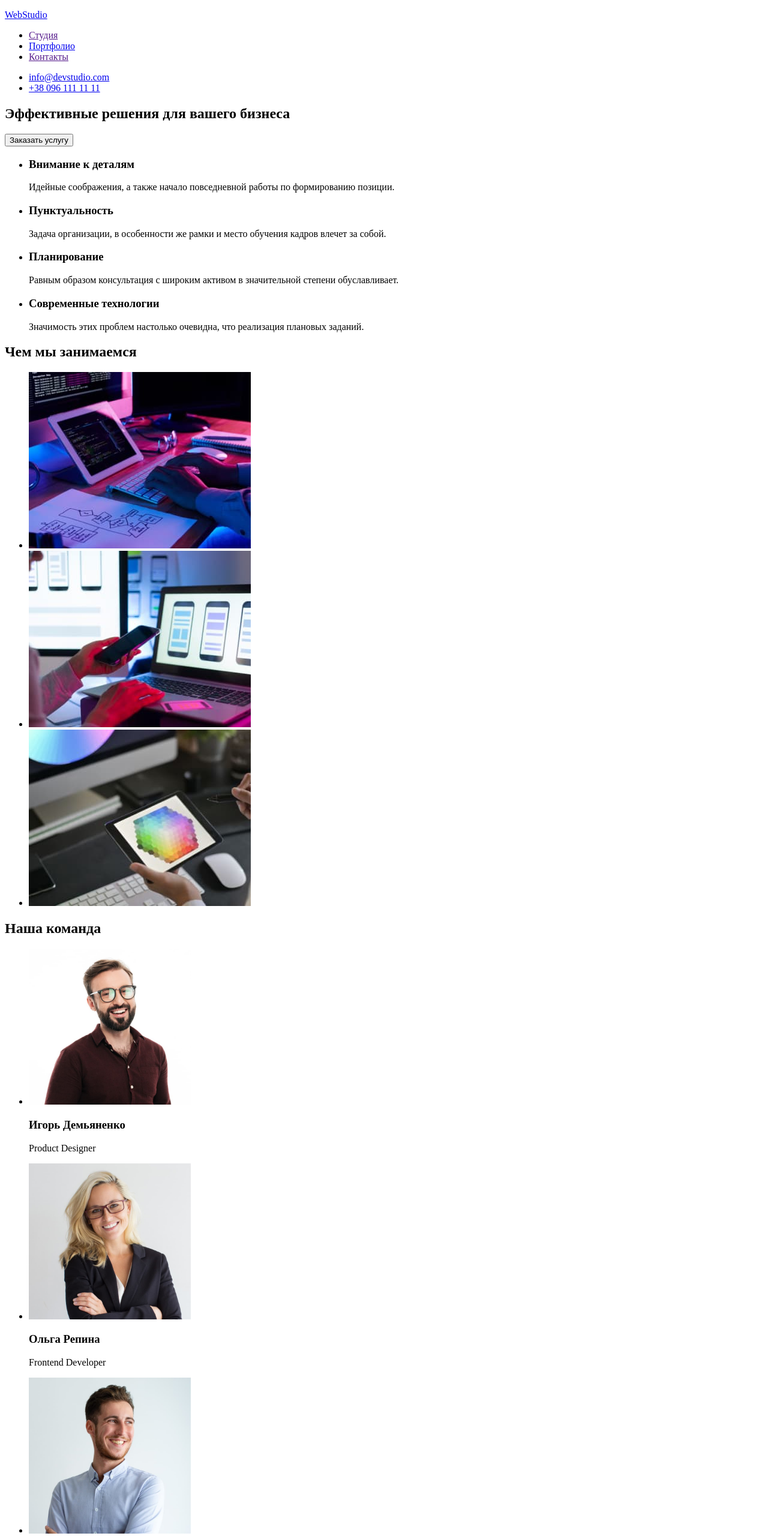
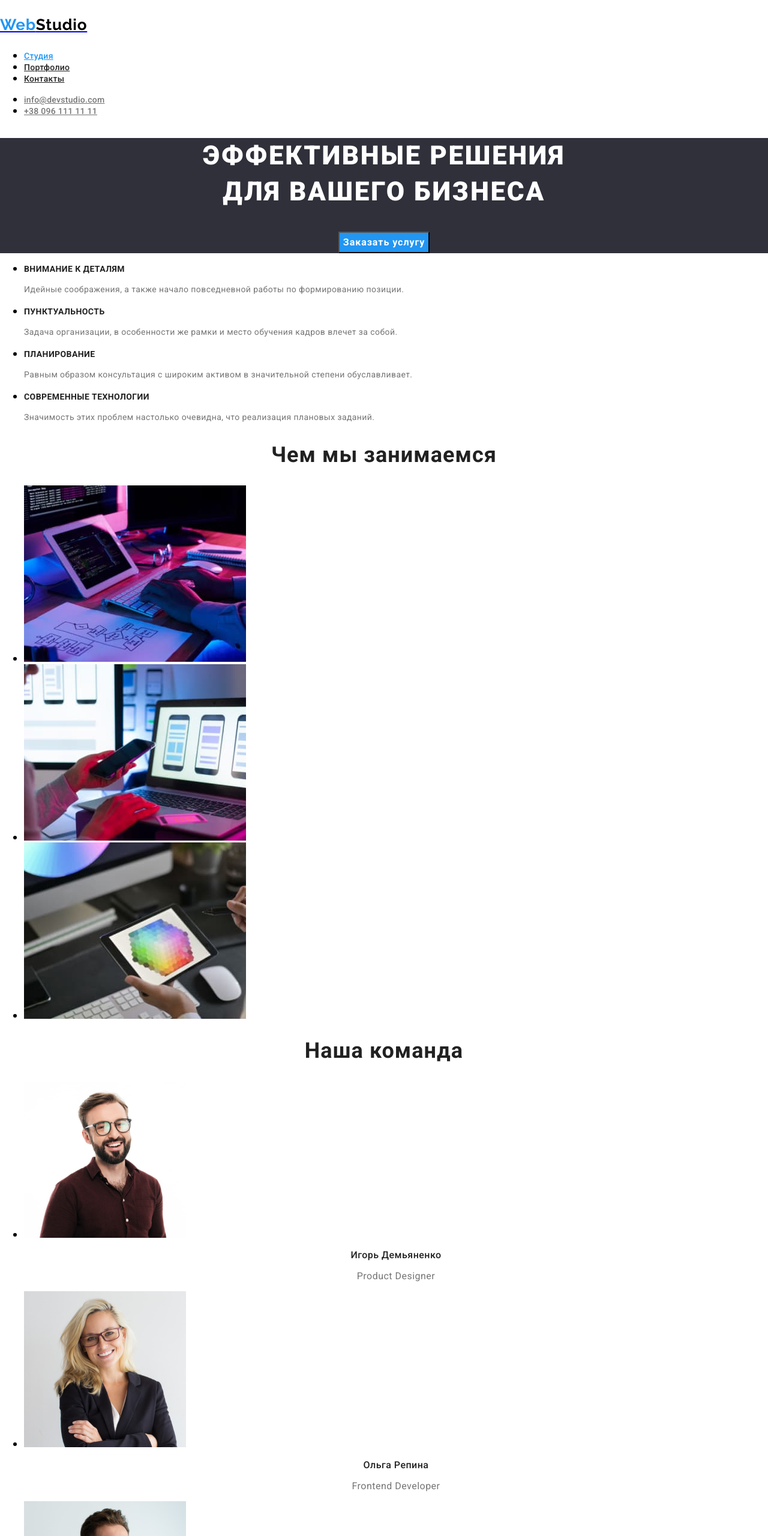
Before and after one commit to e-ovsiannikov/goit-markup-hw-02, a plain HTML site: page index.html in a window 1280 px wide. Shown: the top 2560 px of the page at 60% size. Drawn offline with nearby package versions, Linux system fonts and the light colour scheme.

Commit message:
добавляет шрифты и стили в index.html

```diff
--- a/css/styles.css
+++ b/css/styles.css
@@ -0,0 +1,180 @@
+/* ==========HEADER=========== */
+.logo-text{
+    font-family: 'Raleway', sans-serif;
+    font-weight: 700;
+    font-size: 26px;
+    line-height: 1.19;
+    letter-spacing: 0.03em;
+    color: #000000;
+}
+.web{
+    color: #2196F3;
+}
+.menu-link{
+    font-family: 'Roboto', sans-serif;
+    font-weight: 500;
+    font-size: 14px;
+    line-height: 1.14;
+    letter-spacing: 0.02em;
+    color: #212121;
+}
+.menu-link:hover,
+.menu-link:focus{
+    color: #2196F3;
+}
+.current{
+    color: #2196f3;
+}
+.contact-link{
+    font-family: 'Roboto', sans-serif;
+    font-weight: 500;
+    font-size: 14px;
+    line-height: 1.14;
+    letter-spacing: 0.02em;
+    color: #757575;
+}
+.contact-link:hover,
+.contact-link:focus{
+   color:  #2196F3;
+}
+/* ==========END HEADER=========== */
+
+
+
+/* ==========HERO=========== */
+.hero{
+    background-color: #2F303A;
+    text-align: center;
+}
+.hero-title{
+    font-family: 'Roboto', sans-serif;
+    font-weight: 900;
+    font-size: 44px;
+    line-height: 1.36;
+    text-align: center;
+    letter-spacing: 0.06em;
+    text-transform: uppercase;
+    color: #FFFFFF;
+}
+.hero-btn{
+    font-family: 'Roboto', sans-serif;
+    font-weight: 700;
+    font-size: 16px;
+    line-height: 1.87;
+    letter-spacing: 0.06em;
+    color: #FFFFFF;
+    background: #2196F3;
+    cursor: pointer;
+}
+/* ==========END HERO=========== */
+
+
+/* ==========ADVANTAGES=========== */
+.advantages-title{
+    font-family: 'Roboto', sans-serif;
+    font-weight: 700;
+    font-size: 14px;
+    line-height: 1.14;
+    letter-spacing: 0.03em;
+    text-transform: uppercase;
+    color: #212121;
+}
+.description{
+    font-family: 'Roboto', sans-serif;
+    font-weight: 400;
+    font-size: 14px;
+    line-height: 1.71;
+    letter-spacing: 0.03em;
+    color: #757575;
+}
+/* ==========END ADVANTAGES=========== */
+
+
+/* ==========OUR WORKS=========== */
+.work-title{
+    font-family: 'Roboto', sans-serif;
+    font-weight: 700;
+    font-size: 36px;
+    line-height: 1.16;
+    text-align: center;
+    letter-spacing: 0.03em;
+    color: #212121;
+}
+/* ==========END OUR WORKS=========== */
+
+/* ===================TEAM================= */
+.team-title{
+    font-family: 'Roboto', sans-serif;
+    ont-weight: 700;
+    font-size: 36px;
+    line-height: 1.16;
+    text-align: center;
+    letter-spacing: 0.03em;
+    color: #212121;
+}
+.name-title{
+    font-family: 'Roboto', sans-serif;
+    font-weight: 500;
+    font-size: 16px;
+    line-height: 1.19;
+    text-align: center;
+    letter-spacing: 0.03em;
+    color: #212121;
+}
+.profession{
+    font-family: 'Roboto', sans-serif;
+    font-weight: 400;
+    font-size: 16px;
+    line-height: 1.19;
+    text-align: center;
+    letter-spacing: 0.03em;
+    color: #757575;
+}
+/* ===============END TEAM================= */
+
+/* ===============FOOTER================= */
+.footer{
+    background: #2F303A;
+}
+.contact{
+    font-style: normal;
+}
+.log-footer{
+    font-family: 'Raleway', sans-serif;
+    font-weight: 700;
+    font-size: 26px;
+    line-height: 1.19;
+    letter-spacing: 0.03em;
+    color: #FFFFFF;
+}
+.low-web{
+    color: #2196F3;
+}
+
+.contact-item-link{
+    font-family: 'Roboto', sans-serif;
+    font-weight: 400;
+    font-size: 14px;
+    line-height: 1.71;
+    letter-spacing: 0.03em;
+    color: #FFFFFF;
+}
+.footer-contact-link{
+    font-family: 'Roboto', sans-serif;
+    font-weight: 400;
+    font-size: 14px;
+    line-height: 1.71;
+    letter-spacing: 0.03em;
+    color: rgba(255, 255, 255, 0.6);
+}
+.footer-contact-link:hover,
+.footer-contact-link:focus{
+    color: #ffffff;
+}
+/* ===============END FOOTER================= */
+
+
+/* ===============PORTFOLIO NAVIGATION================= */
+
+
+/* ===============END PORTFOLIO NAVIGATION================= */
--- a/index.html
+++ b/index.html
@@ -1,127 +1,131 @@
 <!DOCTYPE html>
 <html lang="ru">
 <head>
+    <link rel="stylesheet" href="https://cdnjs.cloudflare.com/ajax/libs/modern-normalize/1.1.0/modern-normalize.min.css" integrity="sha512-wpPYUAdjBVSE4KJnH1VR1HeZfpl1ub8YT/NKx4PuQ5NmX2tKuGu6U/JRp5y+Y8XG2tV+wKQpNHVUX03MfMFn9Q==" crossorigin="anonymous" referrerpolicy="no-referrer" />
     <meta charset="UTF-8">
     <meta http-equiv="X-UA-Compatible" content="IE=edge">
     <meta name="viewport" content="width=device-width, initial-scale=1.0">
     <title>WebStudio</title>
+    <link rel="preconnect" href="https://fonts.gstatic.com">
+    <link href="https://fonts.googleapis.com/css2?family=Raleway:wght@700&family=Roboto:wght@400;500;700;900&display=swap" rel="stylesheet">
+    <link rel="stylesheet" href="./css/styles.css"/>
 </head>
 <body>
     <!--HEADER-->
-    <header>
-        <nav>
-            <a href="/">
-                <p lang="en"><span>Web</span>Studio</p>
+    <header class="header">
+        <nav class="navigation">
+            <a class="logo" href="./">
+                <p class="logo-text" lang="en"><span class="web">Web</span>Studio</p>
             </a>
-            <ul>
-                <li>
-                    <a href="">Студия</a>
+            <ul class="menu">
+                <li class="menu-item">
+                    <a class="menu-link current" href="">Студия</a>
                 </li>
-                <li>
-                    <a href="./portfolio.html">Портфолио</a>
+                <li class="menu-item">
+                    <a class="menu-link" href="./portfolio.html">Портфолио</a>
                 </li>
-                <li>
-                    <a href="">Контакты</a>
+                <li class="menu-item">
+                    <a class="menu-link" href="">Контакты</a>
                 </li>
             </ul>
         </nav>
-        <ul>
-            <li><a href="mailto:info@devstudio.com">info@devstudio.com</a>
+        <ul class="header-contact">
+            <li class="contact-item"><a class="contact-link" href="mailto:info@devstudio.com">info@devstudio.com</a>
             </li>
-            <li><a href="tel:+380961111111">+38 096 111 11 11</a>
+            <li class="contact-item"><a class="contact-link" href="tel:+380961111111">+38 096 111 11 11</a>
             </li>
         </ul>
     </header>
-    <main>
+    <main class="page">
         <!--HERO-->
-        <section>
-            <h1>Эффективные решения для вашего бизнеса</h1>
-            <button type="button">Заказать услугу</button>
+        <section class="hero">
+            <h1 class="hero-title">Эффективные решения <br> для вашего бизнеса</h1>
+            <button class="hero-btn" type="button">Заказать услугу</button>
         </section>
 
         <!--Преимущества-->
-        <section>
+        <section class="advantages">
             <h2 hidden>Преимущества</h2>
-            <ul>
-                <li>
-                    <h3>Внимание к деталям</h3>
-                    <p>Идейные соображения, а также начало повседневной работы по формированию позиции.</p>
+            <ul class="advantages-list">
+                <li class="advantages-item">
+                    <h3 class="advantages-title">Внимание к деталям</h3>
+                    <p class="description">Идейные соображения, а также начало повседневной работы по формированию позиции.</p>
                 </li>
-                <li>
-                    <h3>Пунктуальность</h3>
-                    <p>Задача организации, в особенности же рамки и место обучения кадров влечет за собой.</p>
+                <li class="advantages-item">
+                    <h3 class="advantages-title">Пунктуальность</h3>
+                    <p class="description">Задача организации, в особенности же рамки и место обучения кадров влечет за собой.</p>
                 </li>
-                <li>
-                    <h3>Планирование</h3>
-                    <p>Равным образом консультация с широким активом в значительной степени обуславливает.</p>
+                <li class="advantages-item">
+                    <h3 class="advantages-title">Планирование</h3>
+                    <p class="description">Равным образом консультация с широким активом в значительной степени обуславливает.</p>
                 </li>
-                <li>
-                    <h3>Современные технологии</h3>
-                    <p>Значимость этих проблем настолько очевидна, что реализация плановых заданий.</p>
+                <li class="advantages-item">
+                    <h3 class="advantages-title">Современные технологии</h3>
+                    <p class="description">Значимость этих проблем настолько очевидна, что реализация плановых заданий.</p>
                 </li>
             </ul>
         </section>
 
         <!--Our Work-->
 
-        <section>
-            <h2>Чем мы занимаемся</h2>
-            <ul>
-                <li>
-                    <img src="./images/our-work/box1.jpg" alt="розробка десктопных приложений" width="370" height="294">
+        <section class="works">
+            <h2 class="work-title">Чем мы занимаемся</h2>
+            <ul class="work-list">
+                <li class="work-list-item">
+                    <img class="work-pic" src="./images/our-work/box1.jpg" alt="розробка десктопных приложений" width="370" height="294">
                 </li>
-                <li>
-                    <img src="./images/our-work/box2.jpg" alt="розробка мобильных приложений" width="370" height="294">
+                <li class="work-list-item">
+                    <img class="work-pic" src="./images/our-work/box2.jpg" alt="розробка мобильных приложений" width="370" height="294">
                 </li>
-                <li>
-                    <img src="./images/our-work/box3.jpg" alt="розробка дизайна" width="370" height="294">
+                <li class="work-list-item">
+                    <img class="work-pic" src="./images/our-work/box3.jpg" alt="розробка дизайна" width="370" height="294">
                 </li>
             </ul>
         </section>
 
         <!--Team-->
-        <section>
-            <h2>Наша команда</h2>
-            <ul>
-                <li>
-                    <img src="./images/team/img1.jpg" alt="Игорь Демьяненко" width="270" height="260">
-                    <h3>Игорь Демьяненко</h3>
-                    <p>Product Designer</p>
+        <section class="team">
+            <h2 class="team-title">Наша команда</h2>
+            <ul class="team-list">
+                <li class="team-list-item">
+                    <img class="team-img" src="./images/team/img1.jpg" alt="Игорь Демьяненко" width="270" height="260">
+                    <h3 class="name-title">Игорь Демьяненко</h3>
+                    <p class="profession" lang="en">Product Designer</p>
                 </li>
-                <li>
-                    <img src="./images/team/img2.jpg" alt="Ольга Репина" width="270" height="260">
-                    <h3>Ольга Репина</h3>
-                    <p>Frontend Developer</p>
+                <li class="team-list-item">
+                    <img class="team-img" src="./images/team/img2.jpg" alt="Ольга Репина" width="270" height="260">
+                    <h3 class="name-title">Ольга Репина</h3>
+                    <p class="profession" lang="en">Frontend Developer</p>
                 </li>
-                <li>
-                    <img src="./images/team/img3.jpg" alt="Николай Тарасов" width="270" height="260">
-                    <h3>Николай Тарасов</h3>
-                    <p>Marketing</p>
+                <li class="team-list-item">
+                    <img class="team-img" src="./images/team/img3.jpg" alt="Николай Тарасов" width="270" height="260">
+                    <h3 class="name-title">Николай Тарасов</h3>
+                    <p class="profession" lang="en">Marketing</p>
                 </li>
-                <li>
-                    <img src="./images/team/img4.jpg" alt="Михаил Ермаков" width="270" height="260">
-                    <h3>Михаил Ермаков</h3>
-                    <p lang="en">UI Designer</p>
+                <li class="team-list-item">
+                    <img class="team-img" src="./images/team/img4.jpg" alt="Михаил Ермаков" width="270" height="260">
+                    <h3 class="name-title">Михаил Ермаков</h3>
+                    <p class="profession" lang="en">UI Designer</p>
                 </li>
             </ul>
         </section>
     </main>
 
     <!--Сontacts-->
-    <footer>
-        <a href="/">
-        <p lang="en"><span>Web</span>Studio</p>
+    <footer class="footer">
+        <a class="logotype" href="./">
+        <p class="log-footer" lang="en"><span class="low-web">Web</span>Studio</p>
         </a>
-        <address>
-            <ul>
-                <li>
-                    <a href="https://goo.gl/maps/GRBL9XpbAMUotbA4A" target="_blank" rel="noopener noreferrer">г. Киев, пр-т Леси Украинки, 26</a>
+        <address class="contact">
+            <ul class="contact-list">
+                <li class="footer-contact-item">
+                    <a class="contact-item-link" href="https://goo.gl/maps/GRBL9XpbAMUotbA4A" target="_blank" rel="noopener noreferrer">г. Киев, пр-т Леси Украинки, 26</a>
                 </li>
-                <li>
-                    <a href="mailto:info@example.com">info@example.com</a>
+                <li class="footer-contact-item">
+                    <a class="footer-contact-link" href="mailto:info@example.com">info@example.com</a>
                 </li>
-                <li>
-                    <a href="tel:+380991111111">+38 099 111 11 11</a>
+                <li class="footer-contact-item">
+                    <a class="footer-contact-link" href="tel:+380991111111">+38 099 111 11 11</a>
                 </li>
             </ul>
         </address>
```
Also changed, not shown: portfolio.html (+21 -19 lines).
